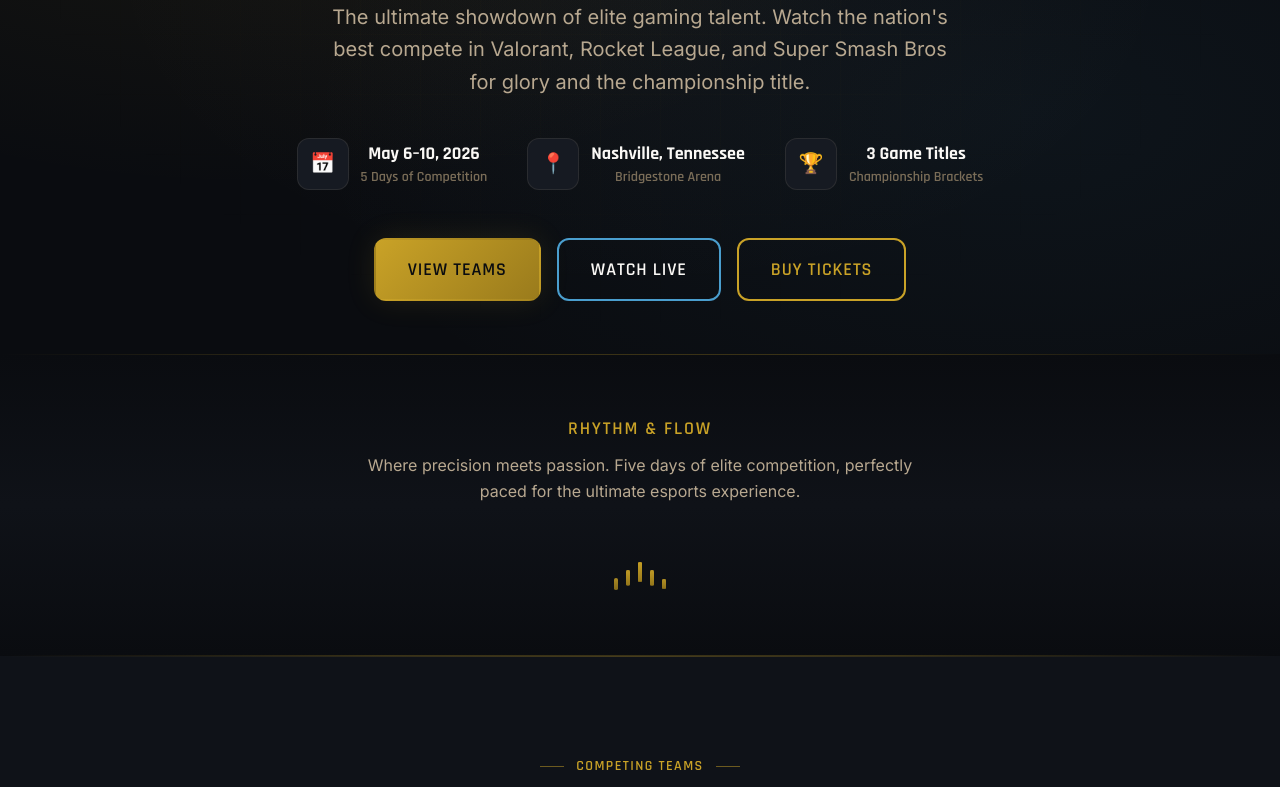
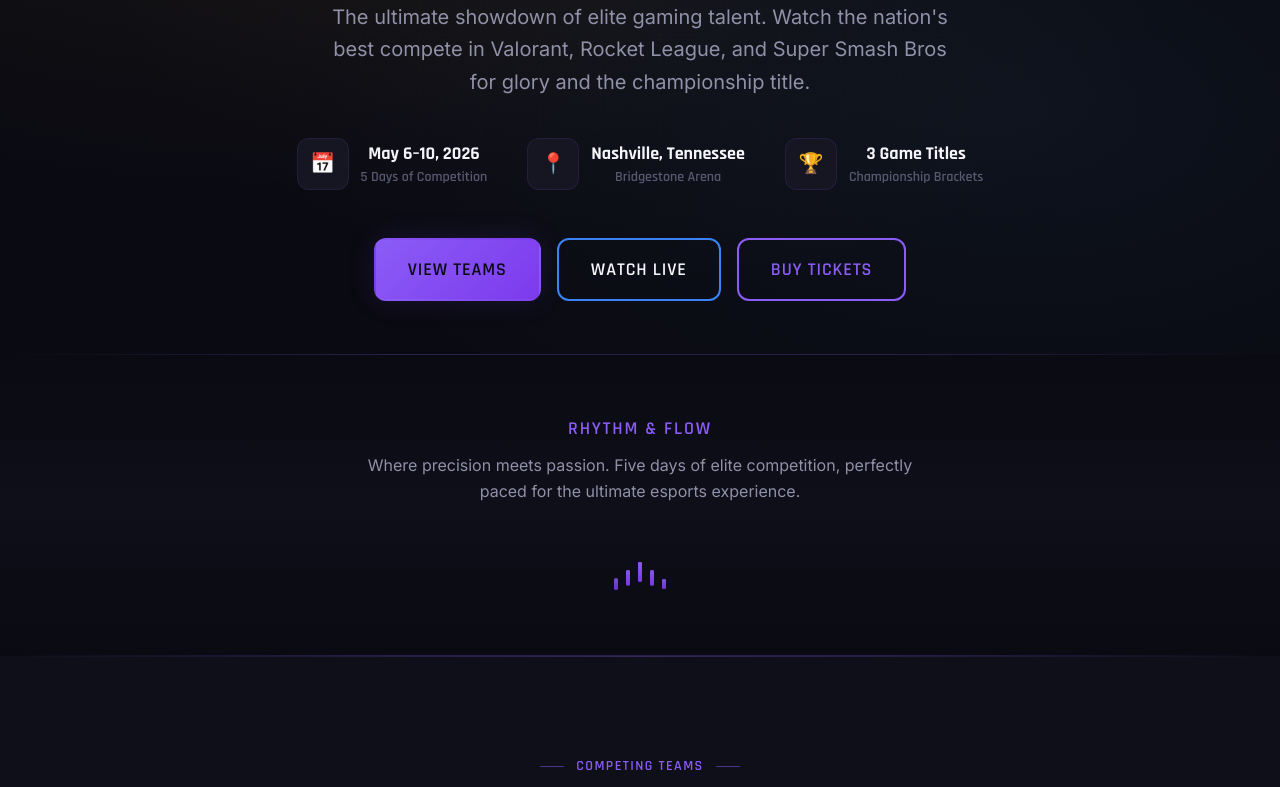
Before and after one commit to vis772/necs-2026-bpa-project, a plain HTML site: page website/index.html in a window 1280 px wide. Shown: the part 446-1233 px from the top of the page. Drawn offline with Linux system fonts and the light colour scheme.

Commit message:
implementaiton

```diff
--- a/website/css/design-tokens.css
+++ b/website/css/design-tokens.css
@@ -2,90 +2,90 @@
  * NECS 2026 Design System - Design Tokens
  * National Esports Championship Series 2026
  *
- * Nashville Rhythm Theme: Dark navy base with warm neutrals and muted gold accent
+ * Purple-Blue Theme: Deep backgrounds with vibrant purple-blue accents
  */
 
 :root {
   /* ========================================
-     COLOR PALETTE - Nashville Rhythm Theme
+     COLOR PALETTE - Purple-Blue Theme
      ======================================== */
 
-  /* Primary Background Colors - Deep Navy/Black */
-  --color-bg-primary: #0a0c10;
-  --color-bg-secondary: #0f1218;
-  --color-bg-tertiary: #161a22;
-  --color-bg-elevated: #1c2129;
+  /* Primary Background Colors - Deep Purple-Black */
+  --color-bg-primary: #0a0a12;
+  --color-bg-secondary: #0f0f1a;
+  --color-bg-tertiary: #161622;
+  --color-bg-elevated: #1c1c2a;
 
-  /* Warm Neutral Colors - Tan/Beige */
-  --color-neutral-50: #faf8f5;
-  --color-neutral-100: #f5f0e8;
-  --color-neutral-200: #e8e0d4;
-  --color-neutral-300: #d4c9b8;
-  --color-neutral-400: #b8a890;
-  --color-neutral-500: #9a8970;
-  --color-neutral-600: #7a6d58;
-  --color-neutral-700: #5c5242;
-  --color-neutral-800: #3d362c;
-  --color-neutral-900: #1f1b16;
+  /* Cool Neutral Colors */
+  --color-neutral-50: #f5f5fa;
+  --color-neutral-100: #e8e8f0;
+  --color-neutral-200: #d4d4e0;
+  --color-neutral-300: #b8b8cc;
+  --color-neutral-400: #9090a8;
+  --color-neutral-500: #707088;
+  --color-neutral-600: #585870;
+  --color-neutral-700: #424258;
+  --color-neutral-800: #2c2c40;
+  --color-neutral-900: #161628;
 
-  /* Accent Colors - Muted Gold & Soft Electric Blue */
-  --color-accent-gold: #c9a227;
-  --color-accent-gold-light: #e4c766;
-  --color-accent-gold-dark: #9a7b1c;
-  --color-accent-blue: #4a9ece;
-  --color-accent-blue-light: #7fbde5;
-  --color-accent-blue-dark: #2d7ba8;
+  /* Accent Colors - Purple & Blue */
+  --color-accent-gold: #8b5cf6;
+  --color-accent-gold-light: #a78bfa;
+  --color-accent-gold-dark: #7c3aed;
+  --color-accent-blue: #3b82f6;
+  --color-accent-blue-light: #60a5fa;
+  --color-accent-blue-dark: #2563eb;
 
-  /* Primary accent - muted gold */
+  /* Primary accent - purple */
   --color-accent-primary: var(--color-accent-gold);
   --color-accent-secondary: var(--color-accent-blue);
 
   /* Legacy compatibility */
-  --color-accent-cyan: var(--color-accent-blue);
-  --color-accent-magenta: #a855f7;
+  --color-accent-cyan: #06b6d4;
+  --color-accent-magenta: #d946ef;
   --color-accent-purple: #8b5cf6;
 
-  /* Extended Accent Shades */
-  --color-gold-50: #fefce8;
-  --color-gold-100: #fef9c3;
-  --color-gold-200: #fef08a;
-  --color-gold-300: #fde047;
-  --color-gold-400: #e4c766;
-  --color-gold-500: #c9a227;
-  --color-gold-600: #a37e1c;
-  --color-gold-700: #7a5d15;
-  --color-gold-800: #523e0e;
-  --color-gold-900: #2b2007;
+  /* Extended Accent Shades - Purple */
+  --color-gold-50: #faf5ff;
+  --color-gold-100: #f3e8ff;
+  --color-gold-200: #e9d5ff;
+  --color-gold-300: #d8b4fe;
+  --color-gold-400: #c084fc;
+  --color-gold-500: #a855f7;
+  --color-gold-600: #9333ea;
+  --color-gold-700: #7e22ce;
+  --color-gold-800: #6b21a8;
+  --color-gold-900: #581c87;
 
   /* Secondary Accent Colors */
-  --color-accent-orange: #e07a3d;
-  --color-accent-green: #2eaa6e;
-  --color-accent-red: #dc4c4c;
+  --color-accent-orange: #f97316;
+  --color-accent-green: #22c55e;
+  --color-accent-red: #ef4444;
 
   /* Glow Variants */
-  --color-glow-gold: rgba(201, 162, 39, 0.35);
-  --color-glow-blue: rgba(74, 158, 206, 0.35);
+  --color-glow-gold: rgba(139, 92, 246, 0.35);
+  --color-glow-blue: rgba(59, 130, 246, 0.35);
   --color-glow-primary: var(--color-glow-gold);
 
   /* Text Colors */
-  --color-text-primary: #faf8f5;
-  --color-text-secondary: #b8a890;
-  --color-text-muted: #7a6d58;
-  --color-text-disabled: #5c5242;
+  --color-text-primary: #f5f5fa;
+  --color-text-secondary: #9090a8;
+  --color-text-muted: #585870;
+  --color-text-disabled: #424258;
 
   /* Status Colors */
-  --color-status-live: #dc4c4c;
-  --color-status-upcoming: #e4c766;
-  --color-status-completed: #2eaa6e;
+  --color-status-live: #ef4444;
+  --color-status-upcoming: #a78bfa;
+  --color-status-completed: #22c55e;
 
   /* Game-Specific Colors */
   --color-valorant: #ff4655;
-  --color-rocket-league: #4a9ece;
+  --color-rocket-league: #3b82f6;
   --color-smash: #e60012;
 
   /* Border Colors */
-  --color-border-default: rgba(184, 168, 144, 0.12);
-  --color-border-hover: rgba(184, 168, 144, 0.25);
+  --color-border-default: rgba(139, 92, 246, 0.12);
+  --color-border-hover: rgba(139, 92, 246, 0.25);
   --color-border-accent: var(--color-accent-gold);
   --color-border-subtle: rgba(255, 255, 255, 0.05);
 
@@ -198,17 +198,17 @@
   /* Glow Shadows */
   --shadow-glow-primary: 0 0 20px var(--color-glow-gold), 0 0 40px var(--color-glow-gold);
   --shadow-glow-blue: 0 0 15px var(--color-glow-blue), 0 0 30px var(--color-glow-blue);
-  --shadow-glow-subtle: 0 0 30px rgba(201, 162, 39, 0.12);
+  --shadow-glow-subtle: 0 0 30px rgba(139, 92, 246, 0.12);
 
-  /* Card shadows with warm tint */
-  --shadow-card: 0 4px 12px rgba(0, 0, 0, 0.4), 0 0 1px rgba(201, 162, 39, 0.1);
-  --shadow-card-hover: 0 8px 24px rgba(0, 0, 0, 0.4), 0 0 1px rgba(201, 162, 39, 0.2);
+  /* Card shadows with purple tint */
+  --shadow-card: 0 4px 12px rgba(0, 0, 0, 0.4), 0 0 1px rgba(139, 92, 246, 0.1);
+  --shadow-card-hover: 0 8px 24px rgba(0, 0, 0, 0.4), 0 0 1px rgba(139, 92, 246, 0.2);
 
   /* Glassmorphism */
-  --glass-bg: rgba(15, 18, 24, 0.85);
-  --glass-bg-light: rgba(22, 26, 34, 0.75);
+  --glass-bg: rgba(15, 15, 26, 0.85);
+  --glass-bg-light: rgba(22, 22, 34, 0.75);
   --glass-blur: blur(16px);
-  --glass-border: rgba(184, 168, 144, 0.1);
+  --glass-border: rgba(139, 92, 246, 0.1);
 
   /* ========================================
      TRANSITIONS & ANIMATIONS
--- a/website/css/main.css
+++ b/website/css/main.css
@@ -2,8 +2,8 @@
  * NECS 2026 - Main Stylesheet
  * National Esports Championship Series 2026
  *
- * Nashville Rhythm Theme: Flow, tempo, cadence, and structure
- * Dark navy base with warm tan/beige neutrals and muted gold accent
+ * Purple-Blue Theme: Modern esports aesthetic
+ * Deep backgrounds with vibrant purple-blue accents
  */
 
 @import url('https://fonts.googleapis.com/css2?family=Rajdhani:wght@300;400;500;600;700&family=Inter:wght@300;400;500;600;700;800&family=JetBrains+Mono:wght@400;500;600&display=swap');
```
Also changed, not shown: website/js/main.js (line endings or trailing spaces).
